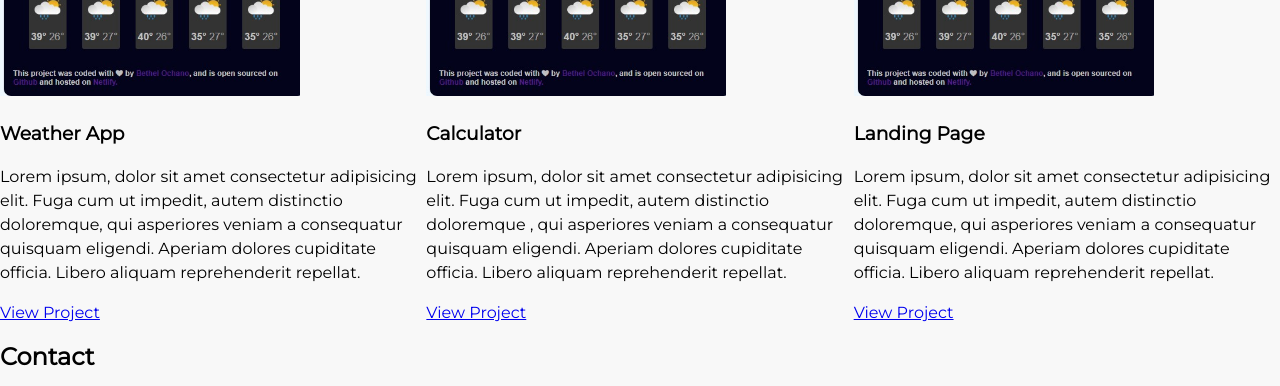
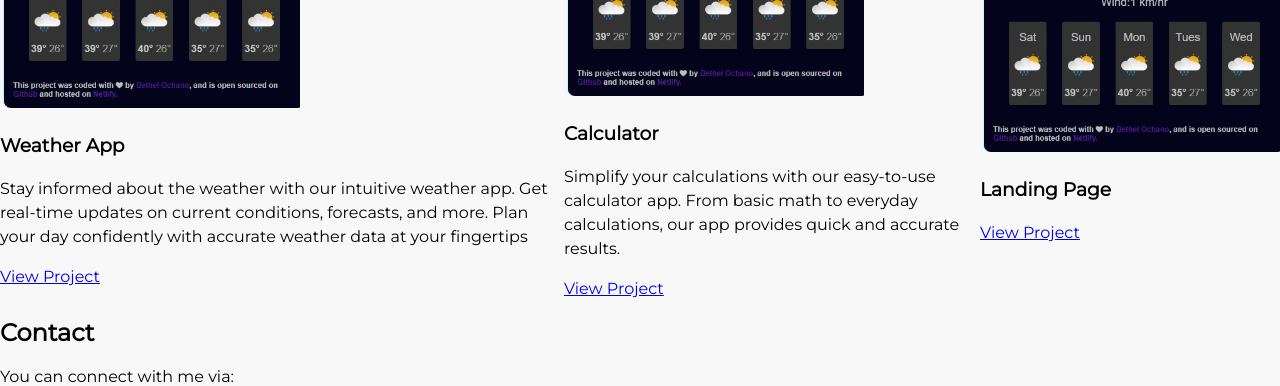
Before and after one commit to bethel014/CODSOFT-portfolio, a plain HTML site: page index.html in a window 1280 px wide. Shown: the part 1119-1505 px from the top of the page. Drawn offline with Linux system fonts and the light colour scheme.

Commit message:
add a real time description for my projects

```diff
--- a/index.html
+++ b/index.html
@@ -70,10 +70,10 @@
             <img src="/images/weatherapp.jpeg" alt="weatherapp" width="300" />
             <h3>Weather App</h3>
             <p>
-              Lorem ipsum, dolor sit amet consectetur adipisicing elit. Fuga cum
-              ut impedit, autem distinctio doloremque, qui asperiores veniam a
-              consequatur quisquam eligendi. Aperiam dolores cupiditate officia.
-              Libero aliquam reprehenderit repellat.
+              Stay informed about the weather with our intuitive weather app.
+              Get real-time updates on current conditions, forecasts, and more.
+              Plan your day confidently with accurate weather data at your
+              fingertips
             </p>
             <a href="http://">View Project</a>
           </div>
@@ -82,10 +82,9 @@
             <img src="/images/weatherapp.jpeg" alt="weatherapp" width="300" />
             <h3>Calculator</h3>
             <p>
-              Lorem ipsum, dolor sit amet consectetur adipisicing elit. Fuga cum
-              ut impedit, autem distinctio doloremque , qui asperiores veniam a
-              consequatur quisquam eligendi. Aperiam dolores cupiditate officia.
-              Libero aliquam reprehenderit repellat.
+              Simplify your calculations with our easy-to-use calculator app.
+              From basic math to everyday calculations, our app provides quick
+              and accurate results.
             </p>
             <a href="http://">View Project</a>
           </div>
@@ -93,12 +92,7 @@
           <div class="myproject">
             <img src="/images/weatherapp.jpeg" alt="weatherapp" width="300" />
             <h3>Landing Page</h3>
-            <p>
-              Lorem ipsum, dolor sit amet consectetur adipisicing elit. Fuga cum
-              ut impedit, autem distinctio doloremque, qui asperiores veniam a
-              consequatur quisquam eligendi. Aperiam dolores cupiditate officia.
-              Libero aliquam reprehenderit repellat.
-            </p>
+            <p></p>
             <a href="http://">View Project</a>
           </div>
         </div>
```
